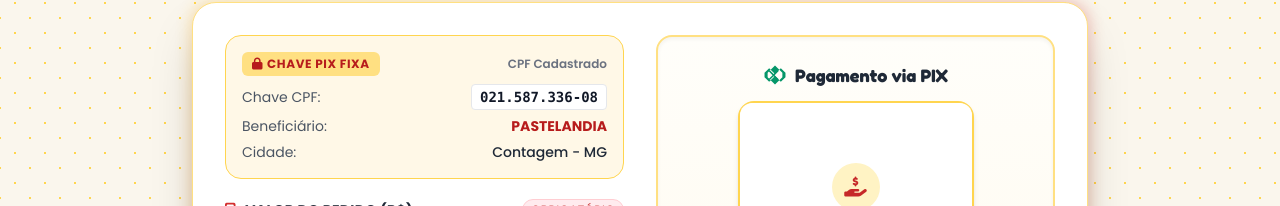
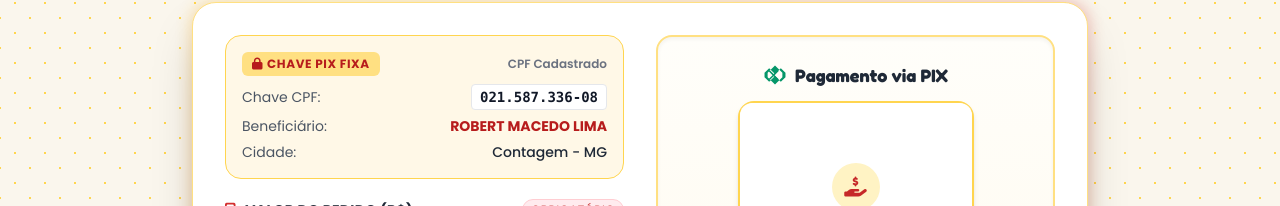
Before and after one commit to digitalrobertlima/gerador-qr-code-pix, a plain HTML site: page index.html in a window 1280 px wide. Shown: the part 162-368 px from the top of the page. Drawn offline with nearby package versions, Linux system fonts and the light colour scheme.

Commit message:
Update beneficiary name from PASTELANDIA to ROBERT MACEDO LIMA

```diff
--- a/index.html
+++ b/index.html
@@ -153,7 +153,7 @@
                         </div>
                         <div class="flex justify-between items-center text-sm">
                             <span class="text-gray-600">Beneficiário:</span>
-                            <span class="font-bold text-pastelRed-800">PASTELANDIA</span>
+                            <span class="font-bold text-pastelRed-800">ROBERT MACEDO LIMA</span>
                         </div>
                         <div class="flex justify-between items-center text-sm">
                             <span class="text-gray-600">Cidade:</span>
```
